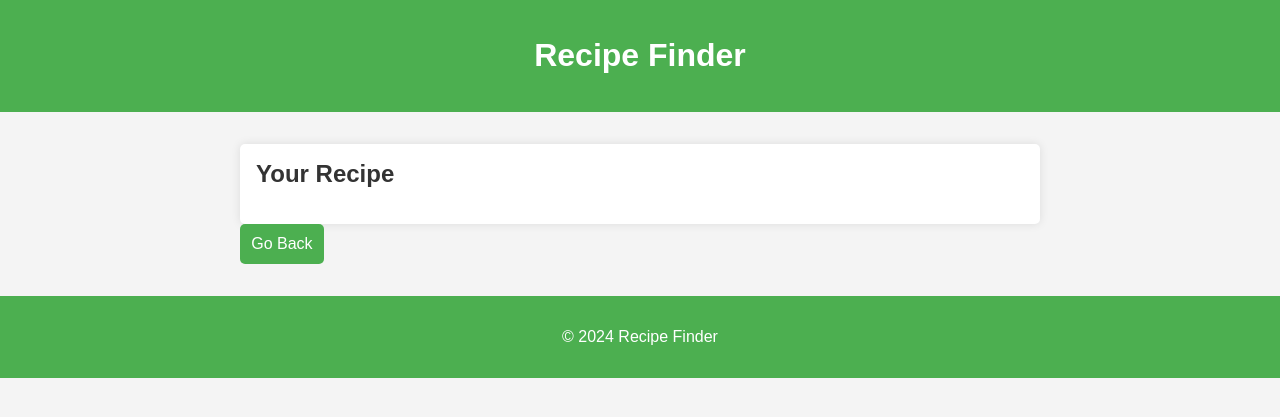
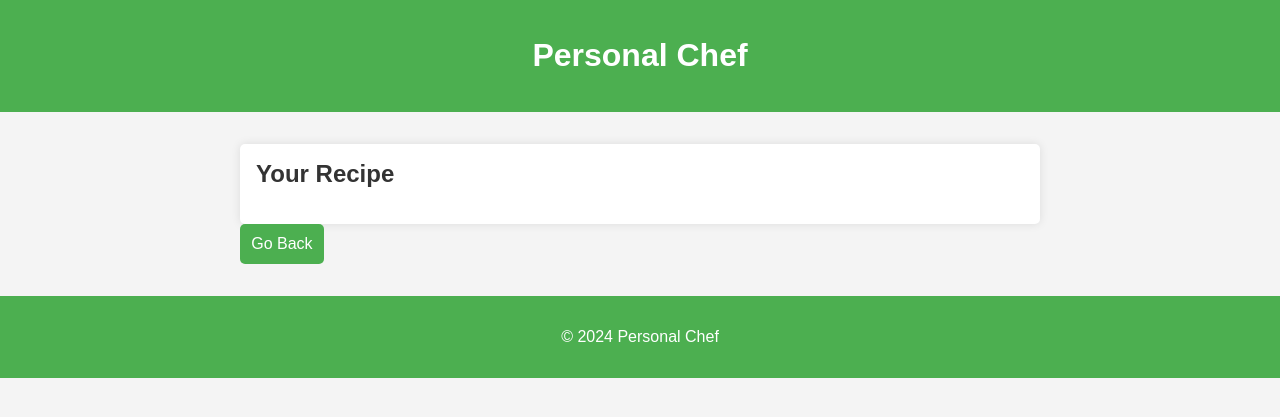
Before and after one commit to osoka-san/DI_Personal_Chef_HCKTN, a Flask app: template templates/result.html in a window 1280 px wide. Shown: the top 417 px of the page. Run offline with Flask 3, Linux system fonts and the light colour scheme; the template is opened without the code that fills it, so the values that code supplies are empty; some libraries are stand-ins or nearby versions.

Commit message:
result.html
Update

```diff
--- a/templates/result.html
+++ b/templates/result.html
@@ -3,12 +3,12 @@
   <head>
     <meta charset="UTF-8" />
     <meta name="viewport" content="width=device-width, initial-scale=1.0" />
-    <title>Recipe Result</title>
+    <title>Personal Chef</title>
     <link rel="stylesheet" href="static/result.css" />
   </head>
   <body>
     <header>
-      <h1>Recipe Finder</h1>
+      <h1>Personal Chef</h1>
     </header>
     <main>
       <div class="recipe-container">
@@ -18,7 +18,7 @@
       <a href="{{ url_for('index') }}"><button>Go Back</button></a>
     </main>
     <footer>
-      <p>&copy; 2024 Recipe Finder</p>
+      <p>&copy; 2024 Personal Chef</p>
     </footer>
   </body>
 </html>
```
